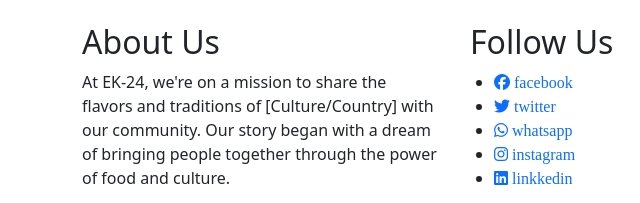
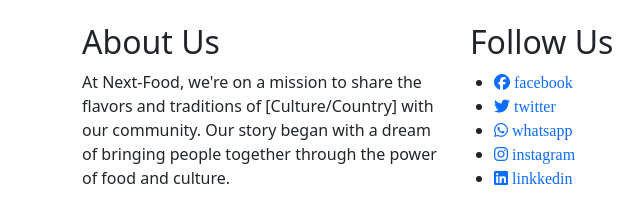
Before and after one commit to Moinul-IE/website, a website: page index.html in a window 1280 px wide. Shown: the part 3346-3549 px from the top of the page, 0-640 px from the left. Drawn offline with nearby package versions, Linux system fonts and the light colour scheme; files whose address does not match are found by name.

Commit message:
projectW

```diff
--- a/index.html
+++ b/index.html
@@ -563,7 +563,7 @@
 
         <div class="col">
           <h2> About Us</h2>
-          <p>At EK-24, we're on a mission to share the flavors and traditions of [Culture/Country] with our community. Our story began with a dream of bringing people together through the power of food and culture.</p>
+          <p>At Next-Food, we're on a mission to share the flavors and traditions of [Culture/Country] with our community. Our story began with a dream of bringing people together through the power of food and culture.</p>
           <h2>Contact Us</h2>
           <p>01127821319(whatsapp)</p>
           <p>Ek-24@gmail.com</p>
```
